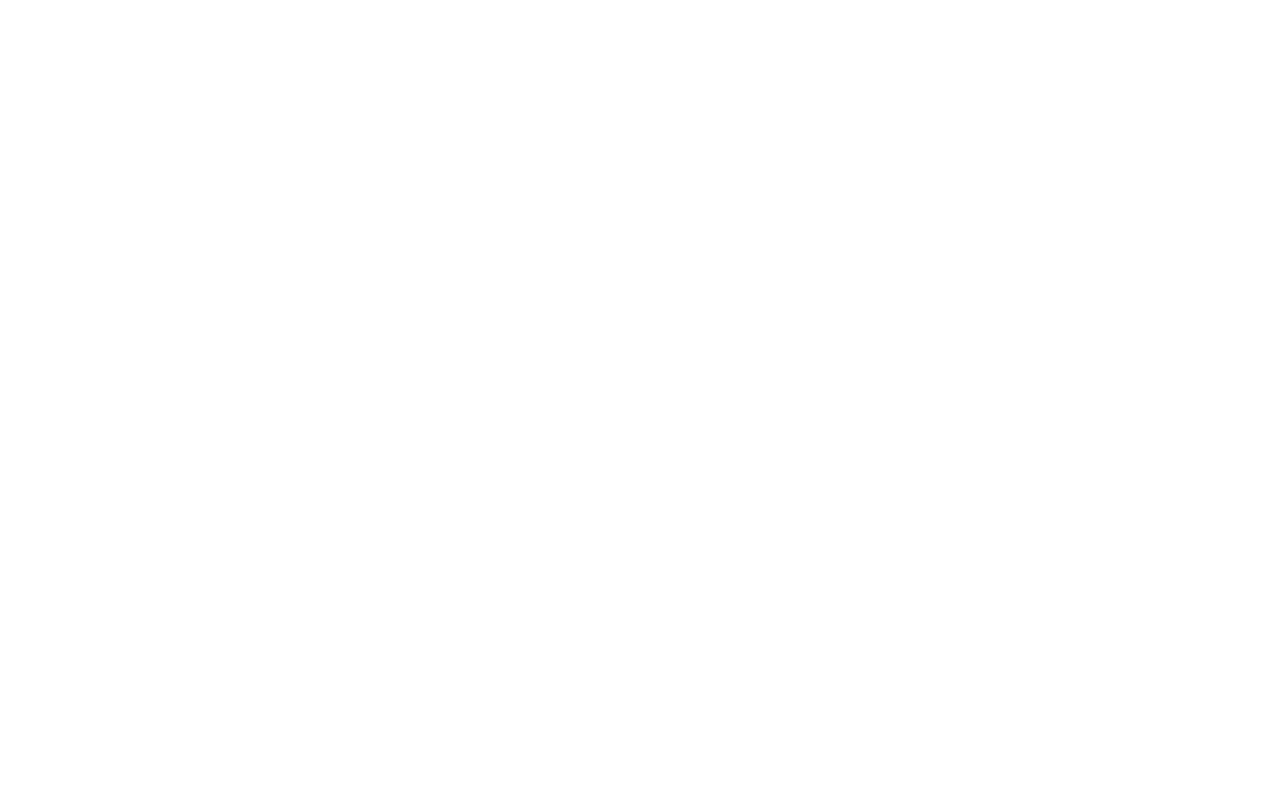
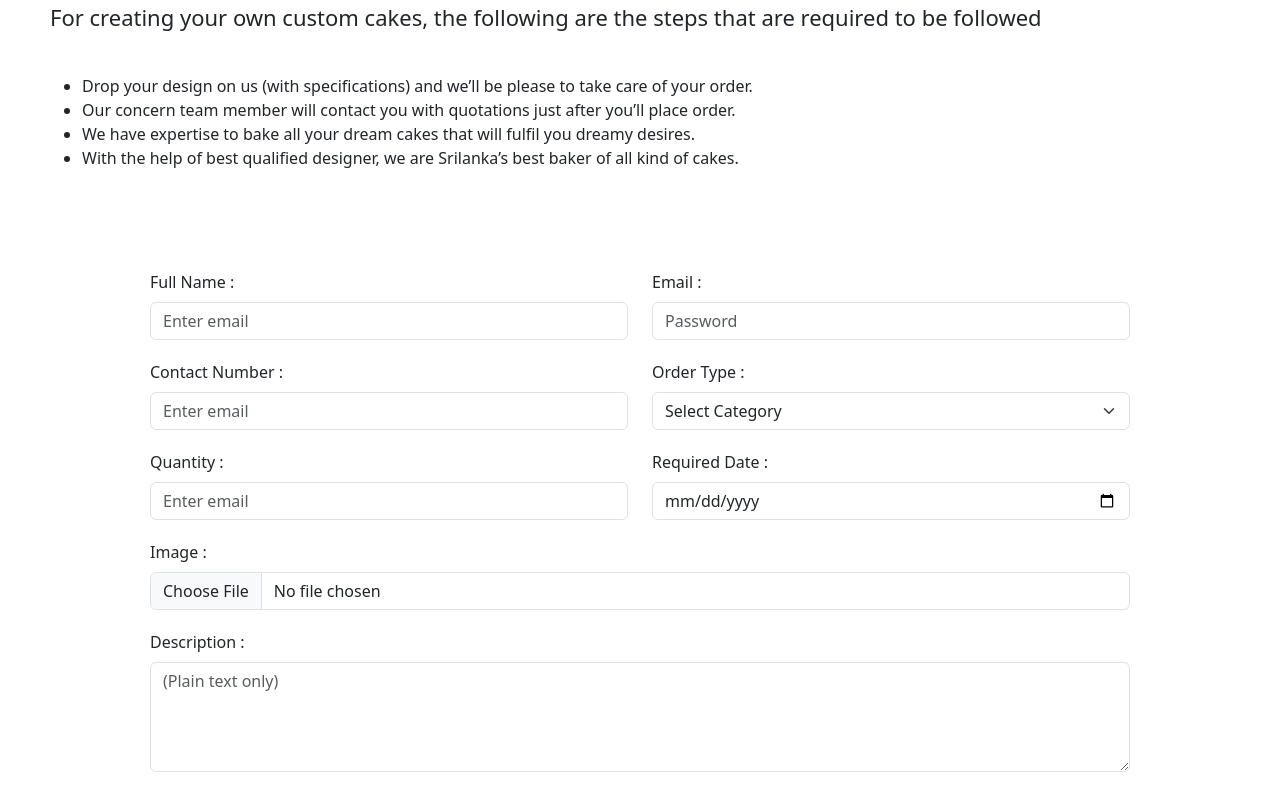
Before and after one commit to Chamaththa123/Online-Cake-Shop-Management-System-Cake-Fantasy, a React (Create React App) app in the folder ITP-Cake-Shop-Management-System-main/client/: page /CustomCake in a window 1280 px wide. Before the commit this address had no page. Shown: the part 300-1090 px from the top of the page. Before the commit the page ends 800 px from the top, so only its background shows below. Built offline with nearby package versions, Linux system fonts and the light colour scheme.

Commit message:
custom order

```diff
--- a/ITP-Cake-Shop-Management-System-main/client/src/App.js
+++ b/ITP-Cake-Shop-Management-System-main/client/src/App.js
@@ -37,6 +37,7 @@
 import OitemReport from "./components/Product/OitemReport";
 import Employee from "./components/Employee/Employee";
 import UpdateEmp from "./components/Employee/UpdateEmp";
+import AddCustom from "./components/Order/CustomCake/AddCustom";
 
 
 function App() {
@@ -93,6 +94,8 @@
         <Route path='/Employee' element={<Employee/>}></Route>
         <Route path='/Emp/:id' element={<UpdateEmp/>}></Route>
 
+        <Route path='/CustomCake' element={<AddCustom/>}></Route>
+
       </Routes>
     </>
   );
--- a/ITP-Cake-Shop-Management-System-main/client/src/components/Layout/Header.js
+++ b/ITP-Cake-Shop-Management-System-main/client/src/components/Layout/Header.js
@@ -121,7 +121,7 @@
         <a href="/DeliveryArea" class="split">
           Delivery Areas
         </a>
-        <a href="#about" class="split">
+        <a href="/CustomCake" class="split">
           Custom Cake
         </a>
         <a href="/OurCollection" class="split">
--- a/ITP-Cake-Shop-Management-System-main/client/src/components/Order/CustomCake/AddCustom.js
+++ b/ITP-Cake-Shop-Management-System-main/client/src/components/Order/CustomCake/AddCustom.js
@@ -1,11 +1,141 @@
 import React from 'react'
+import Header from '../../Layout/Header'
+import Footer from '../../Layout/Footer'
+import Button from 'react-bootstrap/Button';
+import Col from "react-bootstrap/Col";
+import Form from "react-bootstrap/Form";
+import Row from "react-bootstrap/Row";
 
 function AddCustom() {
-  return (
-    <div>
+    return (
+        <div>
+            <Header />
+            <hr style={{ marginTop: "-10px" }}></hr>
 
-    </div>
-  )
+            <div style={{ margin: '50px' }}>
+                <br></br>
+                <center><h2 style={{ fontWeight: '600' }}>Design Your Dream Cake and Flower Bouquets</h2></center>
+                <br></br>
+                <p style={{ fontSize: '22px' }}>For creating your own custom cakes, the following are the steps that are required to be followed</p>
+                <br></br>
+
+                <ul>
+                    <li>Drop your design on us (with specifications) and we’ll be please to take care of your order.</li>
+                    <li>Our concern team member will contact you with quotations just after you’ll place order.</li>
+                    <li>We have expertise to bake all your dream cakes that will fulfil you dreamy desires.</li>
+                    <li>With the help of best qualified designer, we are Srilanka’s best baker of all kind of cakes.</li>
+                </ul>
+
+                <div style={{ margin: '100px' }}>
+                    <Form>
+                        <Row className="mb-1">
+                            <Col>
+                                <Form.Group className="mb-3" controlId="formBasicEmail">
+                                    <Form.Label>Full Name :</Form.Label>
+                                    <Form.Control type="text" placeholder="Enter email" />
+                                </Form.Group>
+                            </Col>
+                            <Col>
+
+                                <Form.Group className="mb-3" controlId="formBasicPassword">
+                                    <Form.Label>Email :</Form.Label>
+                                    <Form.Control type="email" placeholder="Password" />
+                                </Form.Group>
+                            </Col>
+                        </Row>
+
+                        <Row className="mb-1">
+                            <Col>
+                                <Form.Group className="mb-3" controlId="formBasicEmail">
+                                    <Form.Label>Contact Number :</Form.Label>
+                                    <Form.Control type="tel" placeholder="Enter email" />
+                                </Form.Group>
+                            </Col>
+                            <Col>
+
+                                <Form.Group className="mb-3" controlId="formBasicPassword">
+                                    <Form.Label>Order Type :</Form.Label>
+                                    <Form.Select
+                                    aria-label="Default select example"
+                                    name="category"
+                                >
+                                    <option>Select Category</option>
+                                    <option value={"Flowers"}>Flowers</option>
+                                    <option value={"Chocolate"}>
+                                        Chocolate
+                                    </option>
+                                    <option value={"Cartoon Cake"}>Cartoon Cake</option>
+                                    <option value={"Anniversary Cake"}>Anniversary Cake</option>
+                                    <option value={"Icing Cake"}>Icing Cake</option>
+                                    <option value={"Kids Cake"}>Kids Cake</option>
+                                    <option value={"Cup Cake"}>Cup Cake</option>
+                                    <option value={"Wedding Cake"}>Wedding Cake</option>
+                                    <option value={"Flowers"}>Flowers</option>
+                                    <option value={"Bday Cake"}>B'day Cake</option>
+                                    <option value={"Print Cake"}>Print Cake</option>
+
+
+                                </Form.Select>
+                                </Form.Group>
+                            </Col>
+                        </Row>
+
+                        <Row className="mb-1">
+                            <Col>
+                                <Form.Group className="mb-3" controlId="formBasicEmail">
+                                    <Form.Label>Quantity :</Form.Label>
+                                    <Form.Control type="number" placeholder="Enter email" />
+                                </Form.Group>
+                            </Col>
+                            <Col>
+
+                                <Form.Group className="mb-3" controlId="formBasicPassword">
+                                    <Form.Label>Required Date :</Form.Label>
+                                    <Form.Control type="date" placeholder="Enter email" />
+                                </Form.Group>
+                            </Col>
+                        </Row>
+
+                        <Row className="mb-1">
+                            <Col>
+                                <Form.Group className="mb-3" controlId="formBasicEmail">
+                                    <Form.Label>Image :</Form.Label>
+                                    <Form.Control type="file" placeholder="Enter email" />
+                                </Form.Group>
+                            </Col>
+
+                        </Row>
+
+                        <Row className="mb-1">
+                        <Col>
+                                <Form.Group className="mb-3" controlId="formBasicEmail">
+                                    <Form.Label>Description :</Form.Label>
+                                    <Form.Control
+                                as="textarea"
+                                aria-label="With textarea"
+                                rows="4"
+                                name="description1"
+
+                                placeholder="(Plain text only)"
+                            />
+                                </Form.Group>
+                            </Col>
+
+
+                        </Row>
+
+
+                        <Button variant="primary" type="submit">
+                            Submit
+                        </Button>
+                    </Form>
+                </div>
+            </div>
+
+
+            <Footer />
+        </div>
+    )
 }
 
 export default AddCustom
```
Also changed, not shown: 1 other file (tests, documents, lock files or other folders).
